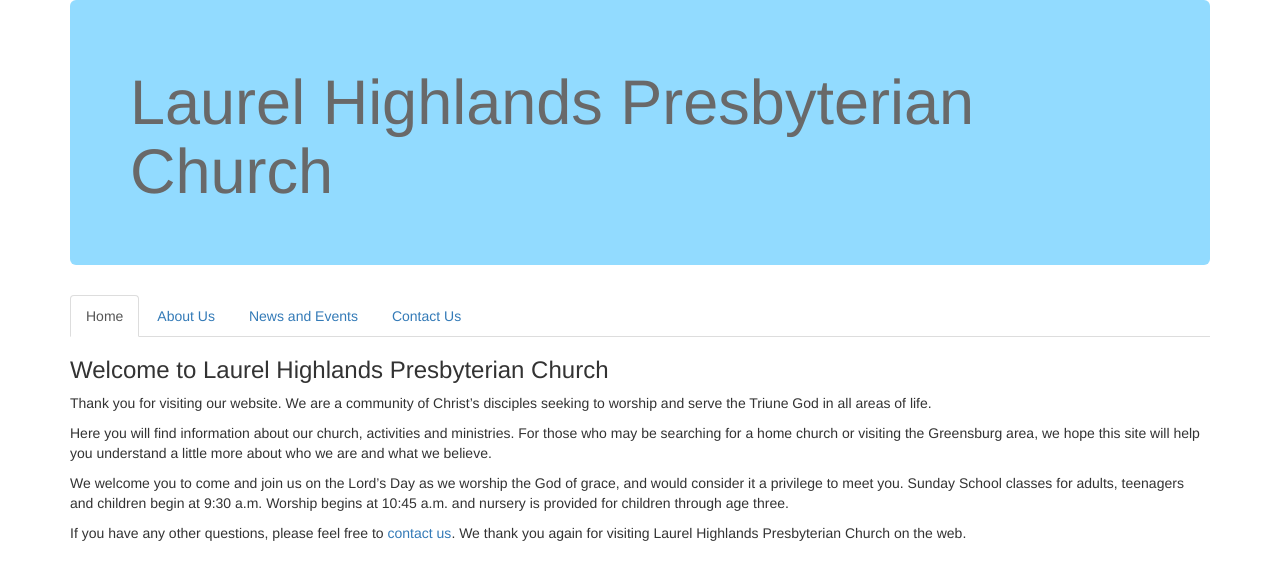
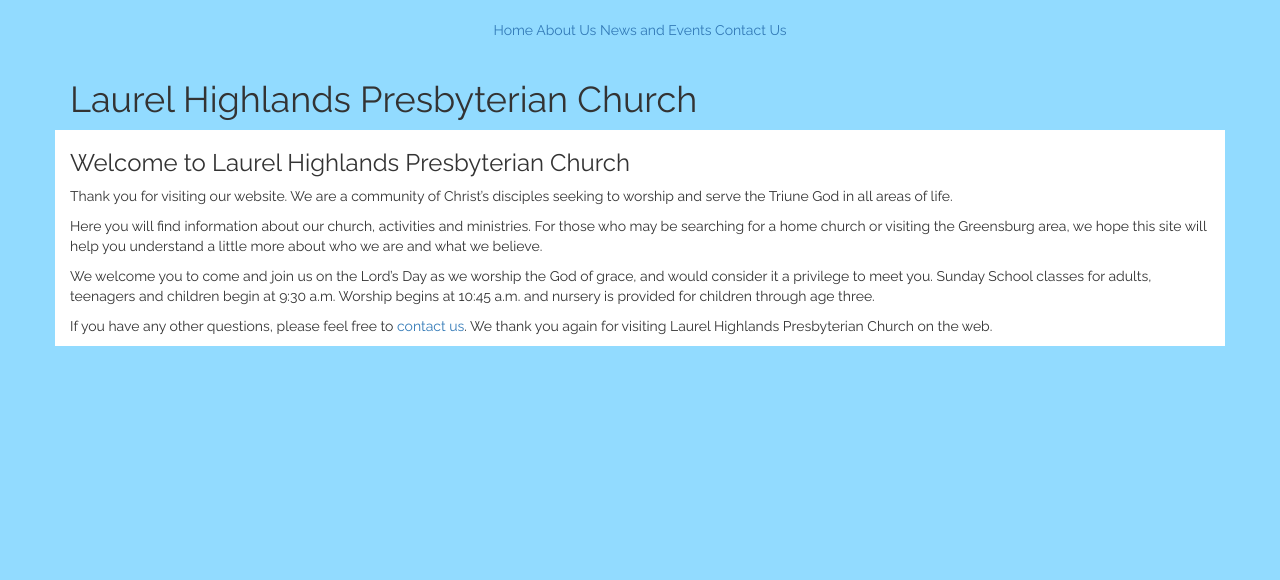
Before and after one commit to stlachman/lhpca, a plain HTML site: page index.html in a window 1280 px wide. Drawn offline with nearby package versions, Linux system fonts and the light colour scheme.

Commit message:
Nav work

```diff
--- a/css/styles.css
+++ b/css/styles.css
@@ -1,4 +1,48 @@
+* {
+    font-family:'Raleway', sans-serif;
+}
+
+
+body {
+    background: #92DBFF;
+    /*height: 100%;*/
+    overflow: hidden;
+    /*padding: 0;*/
+    /*margin: 0;*/
+}
 .jumbotron {
-    background-color: #92DBFF;
+    background: #92DBFF;
     color: dimgrey;
 }
+
+#header {
+    position: relative;
+    padding: 10px 0;
+}
+
+.wrapper {
+    max-width: 1200px;
+    margin: 0 auto;
+}
+
+#main-nav {
+    display: block;
+    text-align: center;
+    margin: 1rem 0 1rem 0;
+}
+  .nav>li>a:hover {
+   color: black;
+  }
+
+  .nav-tabs>li>a:hover {
+    border-color: #FFB692;
+}
+
+.nav>li>a:focus, .nav>li>a:hover {
+    text-decoration: none;
+    background-color: #FFB692;
+}
+
+.content-b {
+    background: #FFF;
+}
--- a/index.html
+++ b/index.html
@@ -7,33 +7,37 @@
         <title>Laurel Highlands Presbyterian Church</title>
         <link rel="stylesheet" href="https://maxcdn.bootstrapcdn.com/bootstrap/3.3.7/css/bootstrap.min.css" integrity="sha384-BVYiiSIFeK1dGmJRAkycuHAHRg32OmUcww7on3RYdg4Va+PmSTsz/K68vbdEjh4u" crossorigin="anonymous">
         <link rel="stylesheet" href="css/styles.css">
+        <link href="https://fonts.googleapis.com/css?family=Raleway" rel="stylesheet">
     </head>
 
     <body>
         <div class="container">
-            <div class="jumbotron">
-            <h1 class="hero-banner">Laurel Highlands Presbyterian Church</h1>
+            <header id="header" class="wrapper">
+            <div id="header-inner" class="inner">
+                <nav id="main-nav">
+                    <a href="index.html" class="main-nav-link">Home</a>
+                    <a href="about.html" class="main-nav-link">About Us</a>
+                    <a href="news.html" class="main-nav-link">News and Events</a>
+                    <a href="contact-us.html" class="main-nav-link">Contact Us</a>
+            </nav>
+
             </div>
-            <nav>
-                <ul class="nav nav-tabs prest">
-                    <li role="presentation" class="active"><a href="index.html">Home</a></li>
-                    <li role="presentation"><a href="about.html">About Us</a></li>
-                    <li role="presentation"><a href="news.html">News and Events</a></li>
-                    <li role="presentation"><a href="contact-us.html">Contact Us</a></li>
-                </ul>
-            </nav>
+            </header>
+             <h1 class="hero-banner">Laurel Highlands Presbyterian Church</h1>
             <section>
                 <!--Create Banner Image with Waterfall-->
                 <div class="row">
-                <div class="col-xs-12">
+                <div class="col-xs-12 content-b">
                 <h3>Welcome to Laurel Highlands Presbyterian Church</h3>
                 <p>Thank you for visiting our website. We are a community of Christ’s disciples seeking to worship and serve the Triune God in all areas of life.
                 </p>
-                </div>
-                </div>
+
+
                 <p>Here you will find information about our church, activities and ministries. For those who may be searching for a home church or visiting the Greensburg area, we hope this site will help you understand a little more about who we are and what we believe.</p>
                 <p>We welcome you to come and join us on the Lord’s Day as we worship the God of grace, and would consider it a privilege to meet you. Sunday School classes for adults, teenagers and children begin at 9:30 a.m. Worship begins at 10:45 a.m. and nursery is provided for children through age three.</p>
                 <p>If you have any other questions, please feel free to <a href="contact-us.html">contact us</a>. We thank you again for visiting Laurel Highlands Presbyterian Church on the web.</p>
+                </div>
+                </div>
             </section>
 
             </div>
```
Also changed, not shown: about.html (+2 -1 lines), contact-us.html (+5 -2 lines), news.html (+2 -1 lines).
